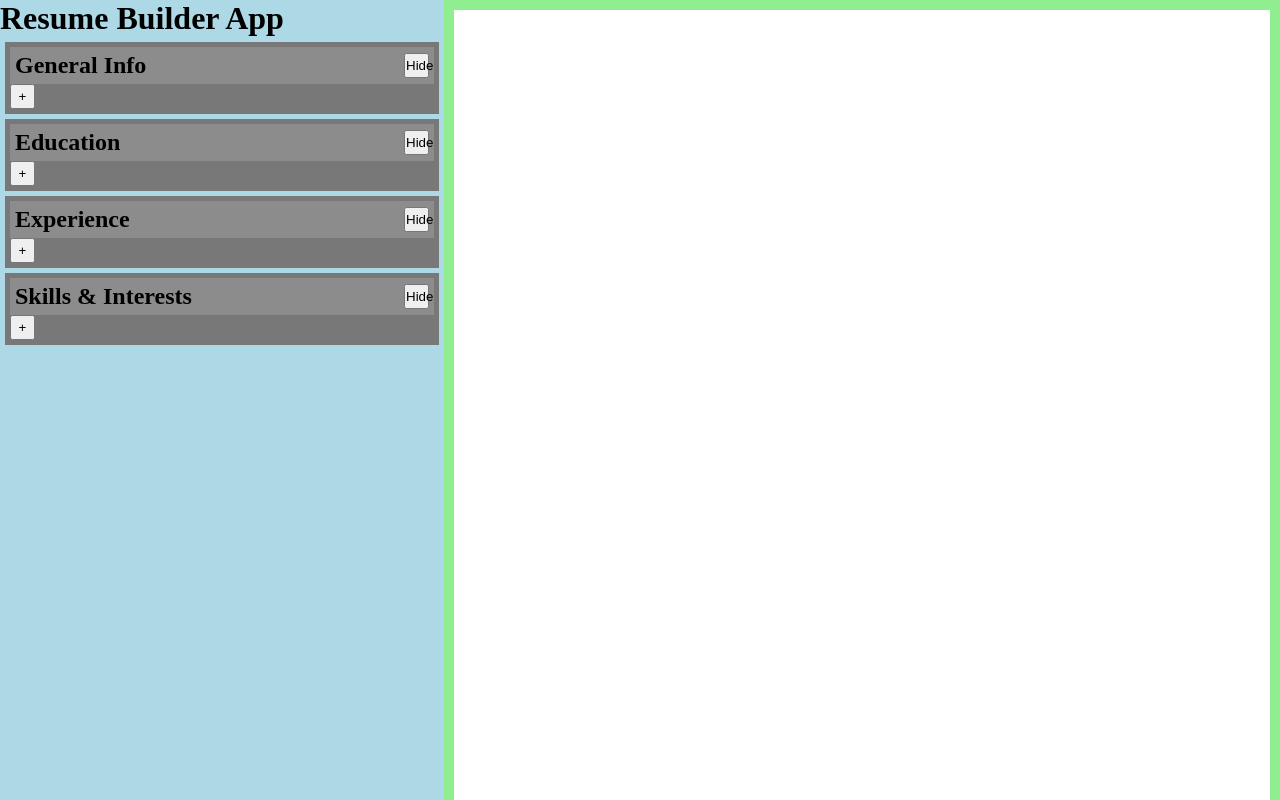
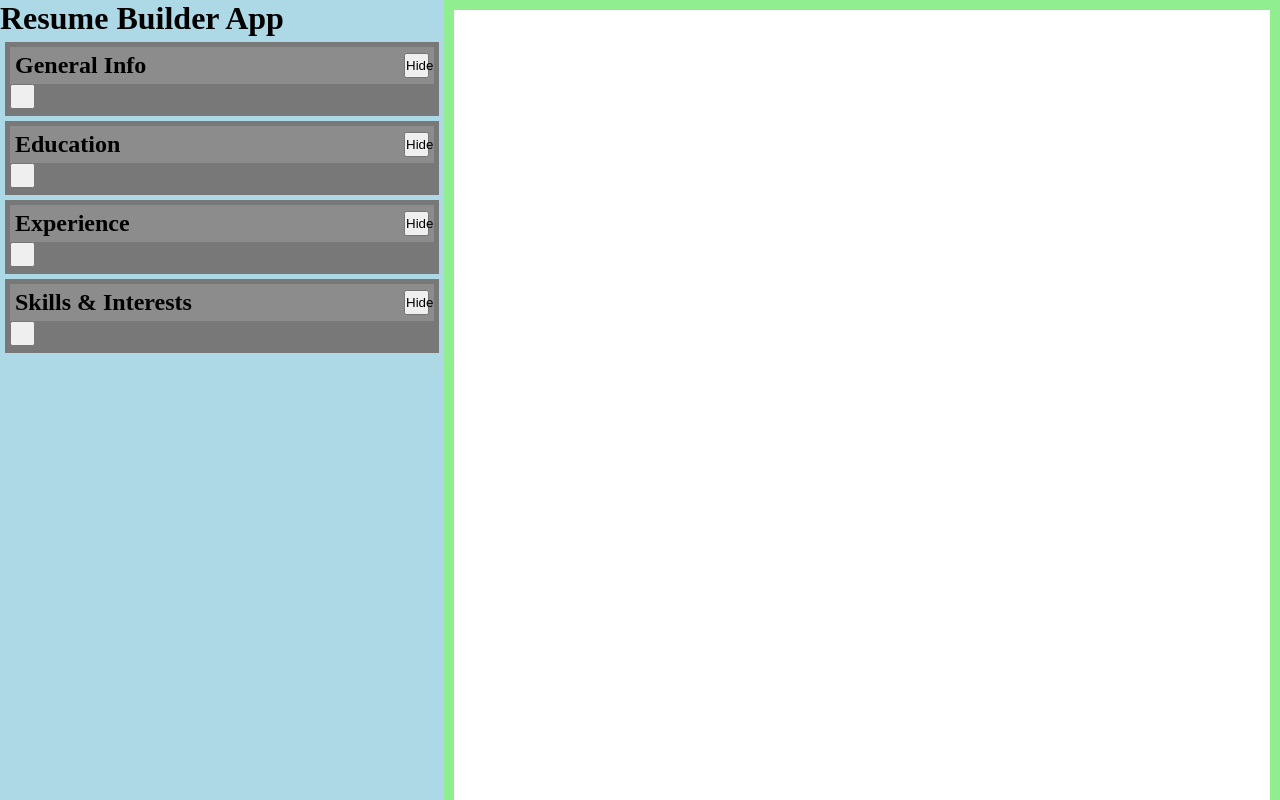
Before and after one commit to hansbuilt/odin-CVApplication, a React (Vite) app: page / in a window 1280 px wide. Shown: the top 800 px of the page. Built offline with nearby package versions, Linux system fonts and the light colour scheme.

Commit message:
Added text input option

```diff
--- a/src/components/editor/AddItemBtn.jsx
+++ b/src/components/editor/AddItemBtn.jsx
@@ -1,7 +1,7 @@
-function AddItemBtn({ onAdd, id }) {
+function AddItemBtn({ onAdd, id, text }) {
   return (
     <button type="button" className="buttonAddDel" onClick={() => onAdd(id)}>
-      +
+      {text}
     </button>
   );
 }
```
